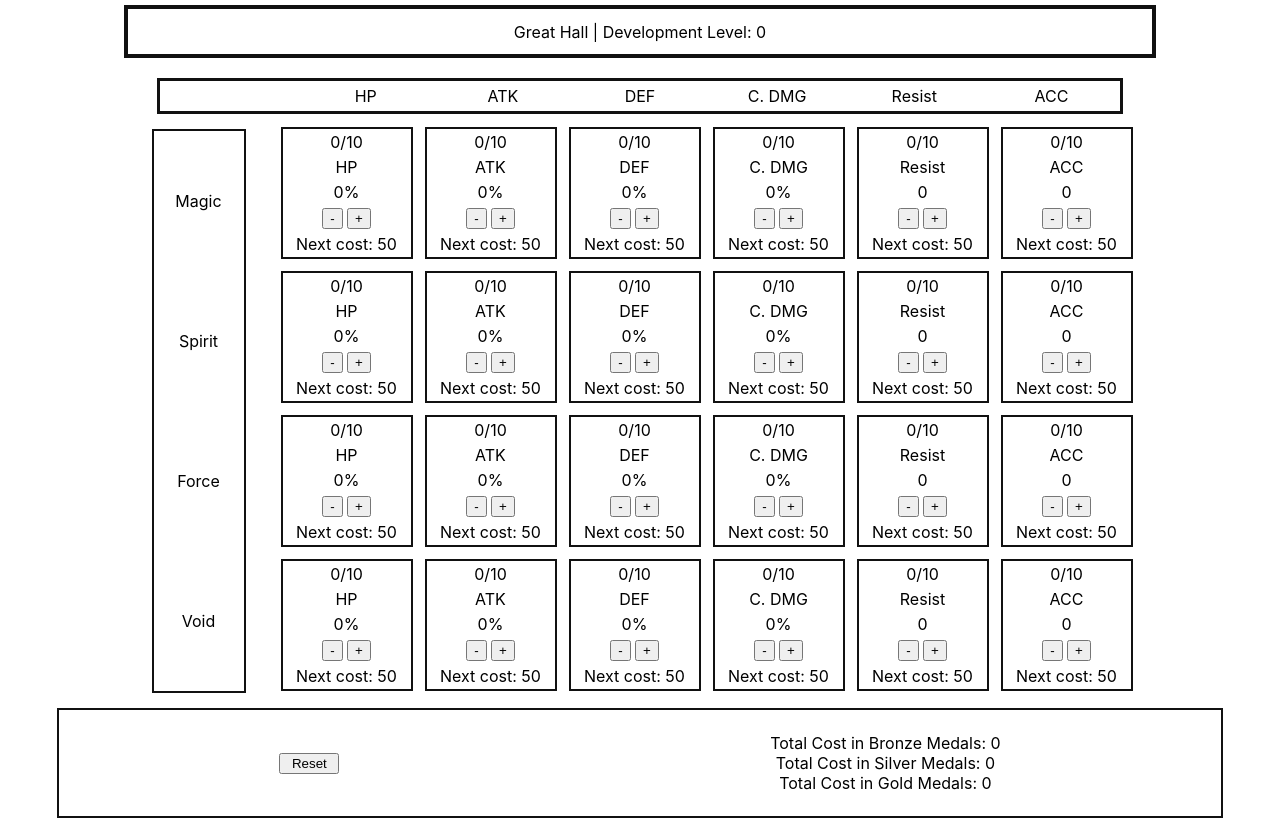
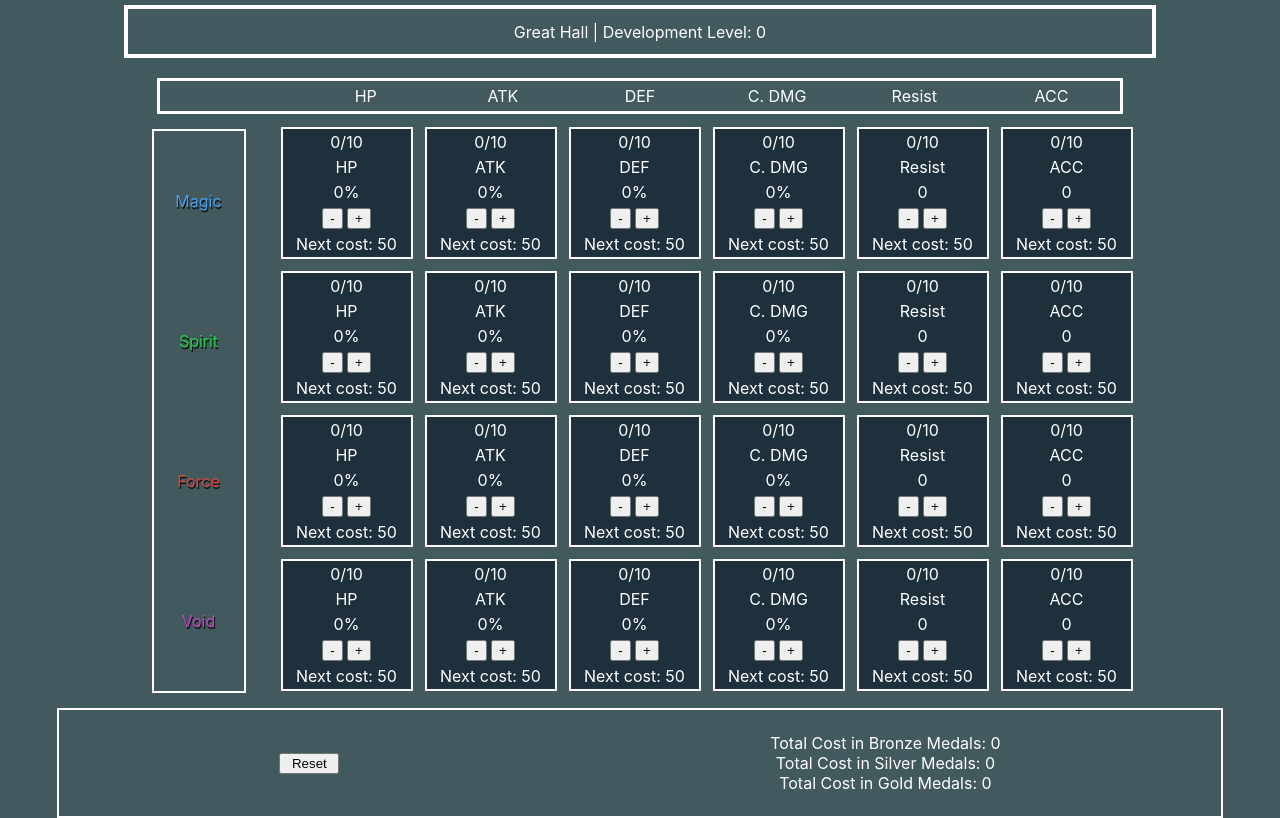
Before and after one commit to nicholasplachance/raid_great-hall_calc, a React (Create React App) app: page / in a window 1280 px wide. Built offline with nearby package versions, Linux system fonts and the light colour scheme.

Commit message:
Refactor and fix the medals calculator to display the correct number of required medals and fix the bug of not being able to subtract to 0

```diff
--- a/src/App.css
+++ b/src/App.css
@@ -65,7 +65,7 @@
   justify-content: center;
   width: 90px;
   height: 70vh;
-  border: 2px solid #111;
+  border: 2px solid #fff;
 }
 
 .affinity {
@@ -73,6 +73,23 @@
   height: 20vh;
   flex-direction: column;
   justify-content: center;
+  text-shadow: 1px 2px #111;
+}
+
+.affinity:nth-child(1) {
+  color: #48a0f0;
+}
+
+.affinity:nth-child(2) {
+  color: #26ca4b;
+}
+
+.affinity:nth-child(3) {
+  color: #da413c;
+}
+
+.affinity:nth-child(4) {
+  color: #c145c1;
 }
 
 .control-button {
--- a/src/App.js
+++ b/src/App.js
@@ -11,6 +11,7 @@ function App() {
 	const affinities = ['Magic', 'Spirit', 'Force', 'Void'];
 	const stats = ['HP', 'ATK', 'DEF', 'C. DMG', 'Resist', 'ACC'];
 	const [greatHallBonuses, setGreatHallBonuses] = useState([]);
+	const [totalMedalsCost, setTotalMedalsCost] = useState(0);
 
 	const bonusLevelsCost = [
 		{
@@ -68,6 +69,14 @@ function App() {
 		})
 	);
 
+	const checkCurrentCost = () => {
+		const totalCost = greatHallBonuses.reduce((accum, item) => accum + item.cost, 0);
+		const silverCost = totalCost / 2;
+		const goldCost = totalCost / 4;
+		const allMedalsCost = { bronze: totalCost, silver: silverCost, gold: goldCost };
+		return allMedalsCost;
+	};
+
 	const reset = () => {
 		greatHallBonuses.forEach((bonus) => {
 			bonus.level = 0;
@@ -75,15 +84,9 @@ function App() {
 			bonus.cost = 0;
 		});
 
+		checkCurrentCost();
+
 		setGreatHallCurrentLevel(0);
-	};
-
-	const checkCurrentCost = () => {
-		const totalCost = greatHallBonuses.reduce((accum, item) => accum + item.cost, 0);
-		const silverCost = totalCost / 2;
-		const goldCost = totalCost / 4;
-		const allMedalsCost = { bronze: totalCost, silver: silverCost, gold: goldCost };
-		return allMedalsCost;
 	};
 
 	return (
--- a/src/components/ContainerHeader/ContainerHeader.css
+++ b/src/components/ContainerHeader/ContainerHeader.css
@@ -5,5 +5,5 @@
     margin: 5px 0;
     height: 45px;
     width: 80vw;
-    border: 4px solid #111;
+    border: 4px solid #fff;
   }
--- a/src/components/ContainerItem/ContainerItem.css
+++ b/src/components/ContainerItem/ContainerItem.css
@@ -1,10 +1,11 @@
 .container-item {
+    background-color: #1d303c;
     display: flex;
     flex-direction: column;
     justify-content: space-around;
     height: 100%;
     width: 100%;
-    border: 2px solid #111;
+    border: 2px solid #fff;
   }
 
   .container-item p {
--- a/src/components/ContainerItem/ContainerItem.js
+++ b/src/components/ContainerItem/ContainerItem.js
@@ -34,10 +34,20 @@ const ContainerItem = (props) => {
 		}
 	};
 
-	const setCurrentCost = () => {
-		props.greatHallBonuses[props.index].cost =
-			props.greatHallBonuses[props.index].cost +
-			props.bonusLevelsCost[0][`${props.greatHallBonuses[props.index].level}`];
+	const addCurrentCost = () => {
+		if (props.level < 10) {
+			props.greatHallBonuses[props.index].cost =
+				props.greatHallBonuses[props.index].cost +
+				props.bonusLevelsCost[0][`${props.greatHallBonuses[props.index].level}`];
+		}
+	};
+
+	const subtractCurrentCost = () => {
+		if (props.level > 0) {
+			props.greatHallBonuses[props.index].cost =
+				props.greatHallBonuses[props.index].cost -
+				props.bonusLevelsCost[0][`${props.greatHallBonuses[props.index].level + 1}`];
+		}
 	};
 
 	const checkNextCost = () => {
@@ -54,7 +64,7 @@ const ContainerItem = (props) => {
 		}
 		if (props.greatHallBonuses[props.index].level < 10) {
 			setBonusLevel();
-			setCurrentCost();
+			subtractCurrentCost();
 		}
 	};
 
@@ -65,7 +75,7 @@ const ContainerItem = (props) => {
 		}
 		if (props.greatHallBonuses[props.index].level > 0) {
 			setBonusLevel();
-			setCurrentCost();
+			addCurrentCost();
 		}
 	};
 
--- a/src/components/ContainerSubHeader/ContainerSubHeader.css
+++ b/src/components/ContainerSubHeader/ContainerSubHeader.css
@@ -4,7 +4,7 @@
     margin: 15px 0;
     height: 30px;
     width: 75vw;
-    border: 3px solid #111;
+    border: 3px solid #fff;
   }
 
   .spacer {
--- a/src/components/ControlPanel/ControlPanel.css
+++ b/src/components/ControlPanel/ControlPanel.css
@@ -5,6 +5,6 @@
     padding: 5px;
     height: 12vh;
     width: 90vw;
-    border: 2px solid #111;
+    border: 2px solid #fff;
     margin-top: 15px;
   }
--- a/src/index.css
+++ b/src/index.css
@@ -5,6 +5,8 @@ body {
     sans-serif;
   -webkit-font-smoothing: antialiased;
   -moz-osx-font-smoothing: grayscale;
+  background-color: #42595d;
+  color: #fff;
 }
 
 code {
```
